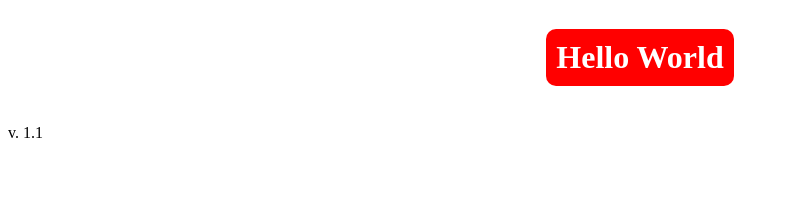
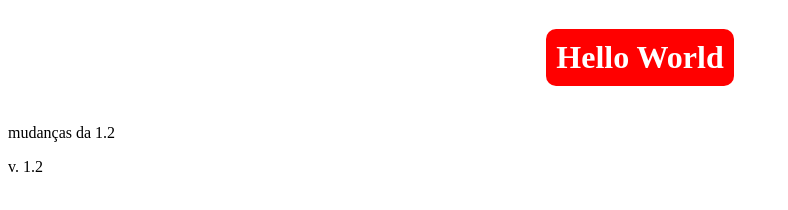
Before and after one commit to LarissaGiovanna/exemplo-git, a plain HTML site: page index.html in a window 1280 px wide. Shown: the whole page, without its empty margins (0-788 px from the left). Drawn offline with Linux system fonts and the light colour scheme.

Commit message:
funções da 1.2

```diff
--- a/index.html
+++ b/index.html
@@ -26,7 +26,8 @@
     <div>
         <h1 onclick="change()" id="btn">Hello World</h1>
     </div>
-    <p>v. 1.1</p>
+    <p>mudanças da 1.2</p>
+    <p>v. 1.2</p>
     <script>
         function change() {
             let btn = document.getElementById('btn')
```
